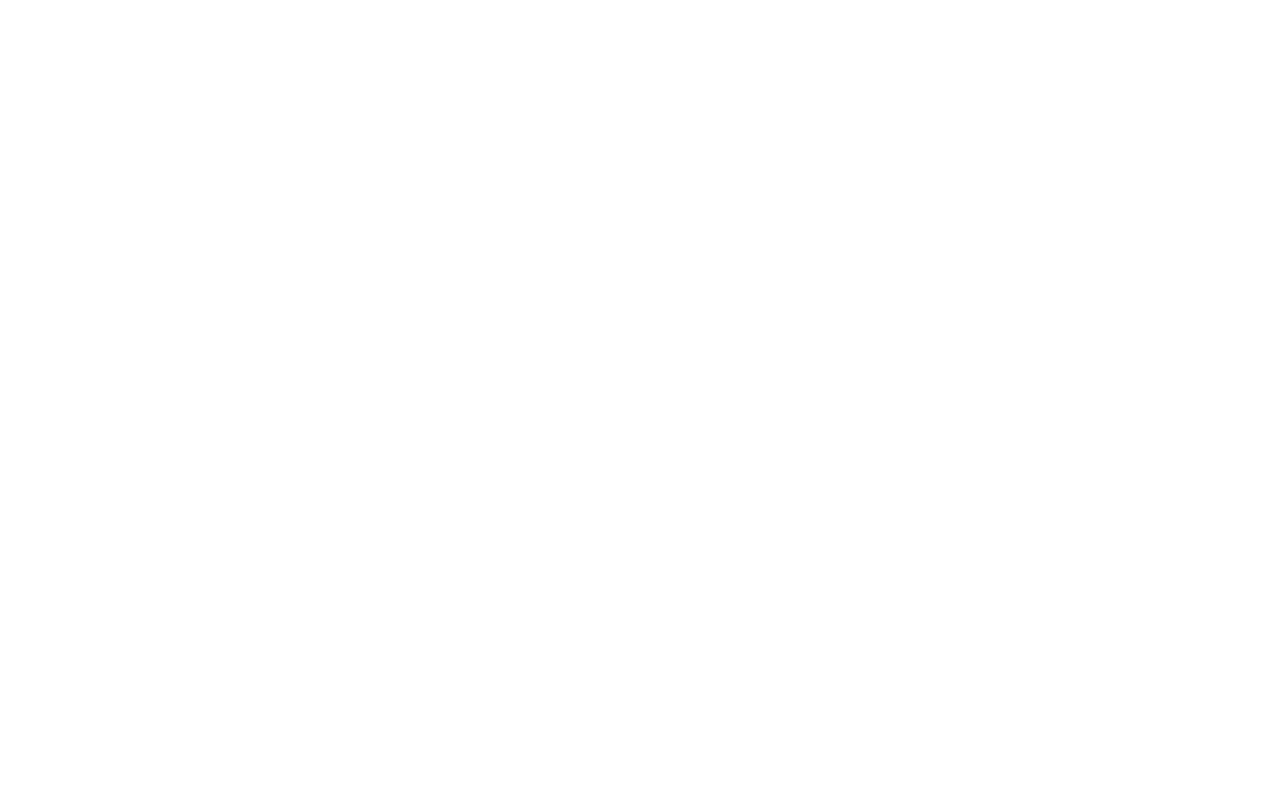
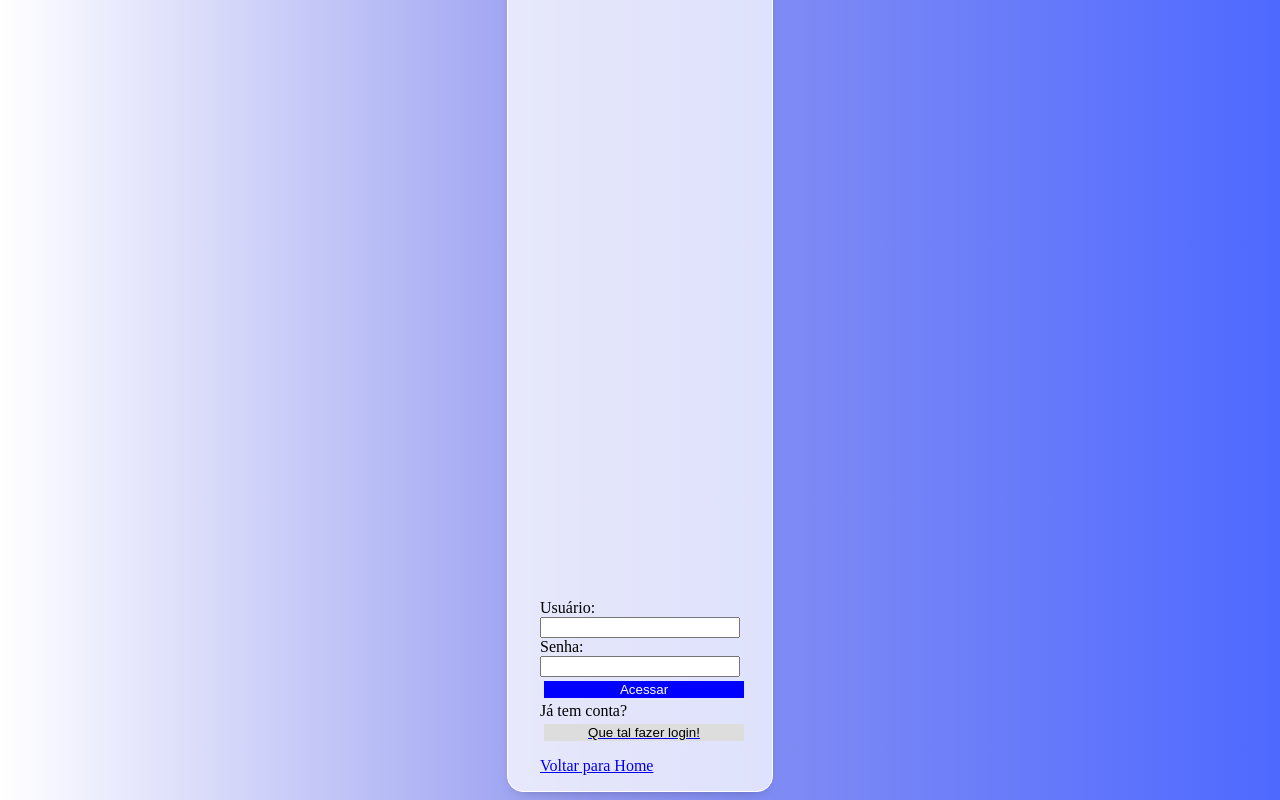
Before and after one commit to MatheeeusTeste/stackblitz-starters-yxxbv4, a React (Create React App) app: page /criar-conta in a window 1280 px wide. Before the commit this address had no page. Shown: the part 266-1066 px from the top of the page. Before the commit the page ends 800 px from the top, so only its background shows below. Built offline with nearby package versions, Linux system fonts and the light colour scheme.

Commit message:
3 files modified, 7 added, 3 deleted

```diff
--- a/src/App.tsx
+++ b/src/App.tsx
@@ -1,22 +1,23 @@
 import { FC } from 'react';
-import { FC } from 'react';
-
-import { createBrowserRouter, RouterProvider } from
-'react-router-dom';
-import { Login } from './account/login';
+import { createBrowserRouter, RouterProvider } from 'react-router-dom';
+import { CreateAccountPage } from './pages/CreateAccountPage';
+import { HomePage } from './pages/HomePage';
+import { LoginPage } from './pages/LoginPage';
 
 const router = createBrowserRouter([
   {
     path: '/',
-    element: <div>Home</div>,
+    element: <HomePage />,
   },
-
   {
     path: '/login',
-    element: <Login />,
+    element: <LoginPage />,
+  },
+  {
+    path: '/criar-conta',
+    element: <CreateAccountPage />,
   },
 ]);
-
 
 export const App = () => {
   return <RouterProvider router={router} />;
--- a/src/account/login.tsx
+++ /dev/null
@@ -1,8 +0,0 @@
-export default function login() {
-  return (
-    <>
-    <h1>Login</h1>
-    <Link to="/">Voltar para a home</Link>
-    </>
-  );
-}
--- /dev/null
+++ b/src/components/CreateAccount.tsx
@@ -0,0 +1,53 @@
+import { FormEvent, useState } from 'react';
+import { Link, useNavigate } from 'react-router-dom';
+
+import { signIn } from '../services/firebase';
+import { createUser } from '../services/firebase';
+
+export function CreateAccount() {
+  const [usuario, setUsuario] = useState('');
+  const [senha, setSenha] = useState('');
+  const nav = useNavigate();
+
+  function handleLogin(e: FormEvent) {
+    //não fazer o comportamento padrão
+    e.preventDefault();
+    signIn(usuario, senha)
+      .then(() => {
+        alert('Conta criada! Agora você pode fazer login');
+        nav('/login');
+      })
+      .catch((error) => {
+        console.log(error);
+        alert('Não foi possível criar sua conta' + error.message);
+      });
+  }
+
+  return (
+    <>
+      <form onSubmit={handleLogin}>
+        <div>
+          <label>Usuário:</label>
+          <input onChange={(e) => setUsuario(e.target.value)} value={usuario} />
+        </div>
+        <div>
+          <label>Senha:</label>
+          <input
+            onChange={(e) => setSenha(e.target.value)}
+            value={senha}
+            type="password"
+          />
+        </div>
+        <div>
+          <button type="submit">Acessar</button>
+        </div>
+        <div>
+          Já tem conta?
+          <Link to="/login">
+            <button> Que tal fazer login! </button>
+          </Link>
+        </div>
+      </form>
+    </>
+  );
+}
--- /dev/null
+++ b/src/components/Login.tsx
@@ -0,0 +1,51 @@
+import { FormEvent, useState } from 'react';
+import { Link } from 'react-router-dom';
+import useLocalstorage from '../hooks/useLocalstorage';
+
+import { signIn } from '../services/firebase';
+
+export function Login() {
+  const [usuario, setUsuario] = useState('');
+  const [senha, setSenha] = useState('');
+  const [userId, setUserId] = useLocalstorage('userId', '');
+
+  function handleLogin(e: FormEvent) {
+    //não fazer o comportamento padrão
+    e.preventDefault();
+    signIn(usuario, senha)
+      .then((credential) => {
+        alert('Bem-vindo!' + credential.user.uid);
+        setUserId(credential.user.uid);
+      })
+      .catch((error) => {
+        console.log(error);
+        alert('Usuário ou senha incorreto!');
+      });
+  }
+
+  return (
+    <>
+      <form onSubmit={handleLogin}>
+        <div>
+          <label>Usuário:</label>
+          <input onChange={(e) => setUsuario(e.target.value)} value={usuario} />
+        </div>
+        <div>
+          <label>Senha:</label>
+          <input
+            onChange={(e) => setSenha(e.target.value)}
+            value={senha}
+            type="password"
+          />
+        </div>
+        <div>
+          <button type="submit">Acessar</button>
+        </div>
+        <div>
+          Ainda não tem conta?
+          <Link to="/criar-conta">Que tal criar uma.</Link>
+        </div>
+      </form>
+    </>
+  );
+}
--- /dev/null
+++ b/src/hooks/useLocalstorage.ts
@@ -0,0 +1,16 @@
+import React, { useEffect, useState } from 'react';
+
+export default function (key: string, defaultValue: string) {
+  const [value, setValue] = useState(() => {
+    try {
+      return JSON.parse(localStorage.getItem(key) || String(defaultValue));
+    } catch (err) {
+      return String(defaultValue);
+    }
+  });
+
+  useEffect(() => {
+    localStorage.setItem(key, JSON.stringify(value));
+  }, [value, key]);
+  return [value, setValue];
+}
--- a/src/index.tsx
+++ b/src/index.tsx
@@ -2,6 +2,8 @@
 import { createRoot } from 'react-dom/client';
 
 import { App } from './App';
+
+import './style.css';
 
 const root = createRoot(document.getElementById('app'));
 
--- /dev/null
+++ b/src/pages/CreateAccountPage.tsx
@@ -0,0 +1,13 @@
+import { Link } from 'react-router-dom';
+import { CreateAccount } from '../components/CreateAccount';
+import { Login } from '../components/Login';
+
+export function CreateAccountPage() {
+  return (
+    <div className="box-login">
+      <h1>Criar conta</h1>
+      <CreateAccount />
+      <Link to="/">Voltar para Home</Link>
+    </div>
+  );
+}
--- /dev/null
+++ b/src/pages/HomePage.tsx
@@ -0,0 +1,10 @@
+import { Link } from 'react-router-dom';
+
+export function HomePage() {
+  return (
+    <>
+      <h1>Home</h1>
+      <Link to="/login">Login</Link>
+    </>
+  );
+}
--- /dev/null
+++ b/src/pages/LoginPage.tsx
@@ -0,0 +1,12 @@
+import { Link } from 'react-router-dom';
+import { Login } from '../components/Login';
+
+export function LoginPage() {
+  return (
+    <div className="box-login">
+      <h1>Login</h1>
+      <Login />
+      <Link to="/">Voltar para Home</Link>
+    </div>
+  );
+}
--- a/services/firebase.ts
+++ b/src/services/firebase.ts
@@ -1,6 +1,12 @@
 // Import the functions you need from the SDKs you need
-import { initializeApp } from "firebase/app";
-import { getAnalytics } from "firebase/analytics";
+import { initializeApp } from 'firebase/app';
+import { getFirestore } from 'firebase/firestore';
+import { getAuth } from 'firebase/auth';
+import {
+  signInWithEmailAndPassword,
+  createUserWithEmailAndPassword,
+} from 'firebase/auth';
+
 // TODO: Add SDKs for Firebase products that you want to use
 // https://firebase.google.com/docs/web/setup#available-libraries
 
@@ -18,4 +24,12 @@
 
 // Initialize Firebase
 const app = initializeApp(firebaseConfig);
-const analytics = getAnalytics(app);
+export const auth = getAuth();
+export const db = getFirestore(app);
+
+export function signIn(usuario: string, senha: string) {
+  return signInWithEmailAndPassword(auth, usuario, senha);
+}
+export function createUser(usuario: string, senha: string) {
+  return createUserWithEmailAndPassword(auth, usuario, senha);
+}
--- a/src/style.css
+++ b/src/style.css
@@ -1,4 +1,50 @@
+@import url('https://fonts.googleapis.com/css2?family=DM+Sans:wght@400;700&family=Inter:wght@400;500&display=swap');
+
+html {
+  background: rgb(255, 255, 255);
+  background: linear-gradient(
+    90deg,
+    rgba(255, 255, 255, 1) 0%,
+    rgba(146, 152, 240, 1) 46%,
+    rgba(78, 105, 255, 1) 100%
+  );
+}
 h1,
 p {
-  font-family: Lato;
+  font-family: 'Inter', sans-serif;
+
+  min-height: 100%;
 }
+.box-login {
+  background-color: rgba(255, 255, 255, 0.75);
+  padding: 1rem 2rem;
+  border-radius: 1rem;
+  box-shadow: rgba(0, 0, 0, 0.5) 0 5px 15px -10px;
+  border: 1px solid white;
+  max-width: 200px;
+  margin: 0 auto;
+  margin-top: 2rem;
+}
+
+.box-login h1 {
+  margin: 1rem;
+}
+.box-login input {
+  width: 100%;
+}
+.box-login button{
+  display: block;
+  width: 100%;
+  margin: 0.25rem;
+  padding: 0,25rem;
+  background-color: #ddd;
+  border: none;
+}
+
+.box-login button[type='submit']{
+  background-color: blue;
+  color: white;
+}
+.box-login button[type='submit']:hover{
+  background-color: rgb(128, 147, 215);
+}
```
Also changed, not shown: src/Home.tsx (deleted, +0 -8 lines).
